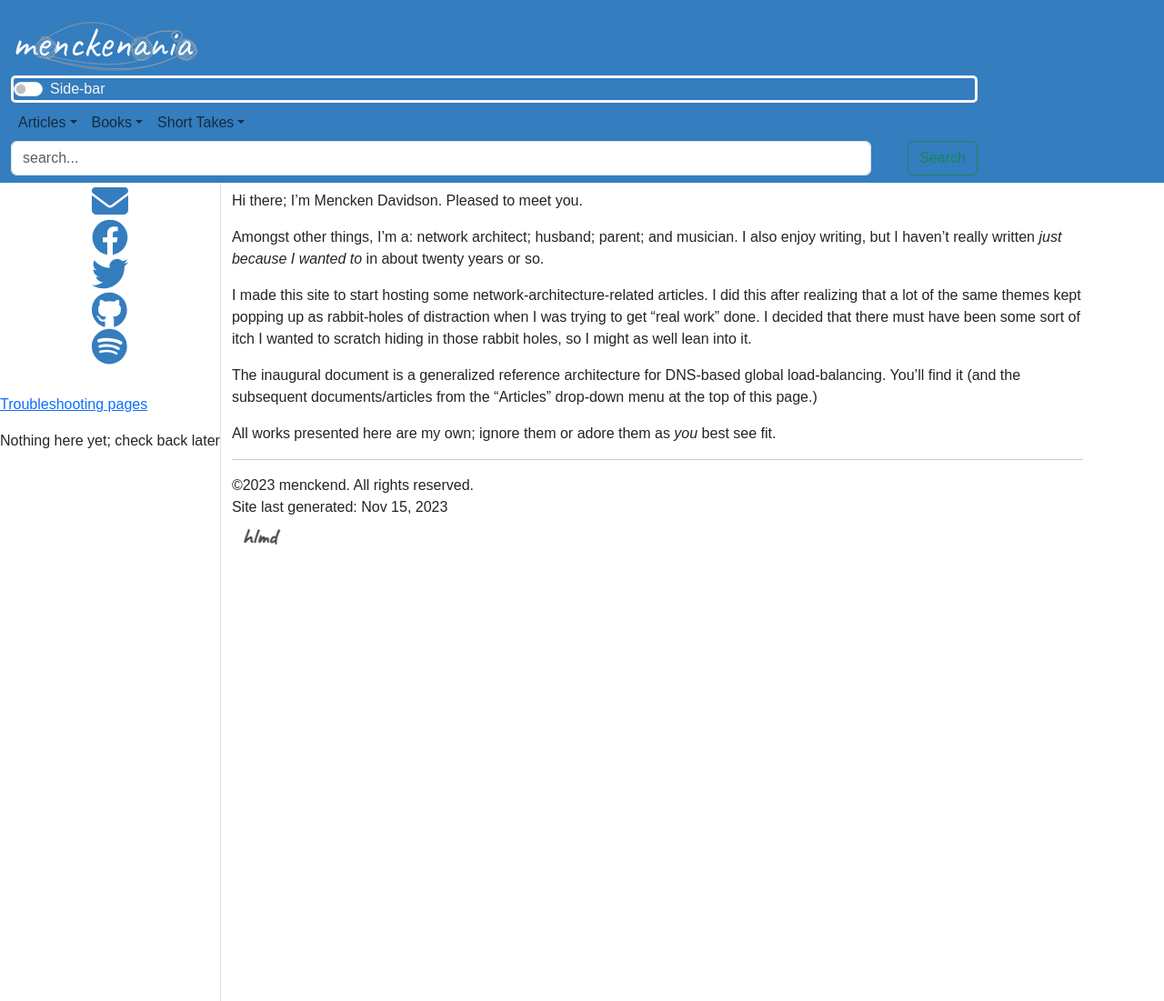
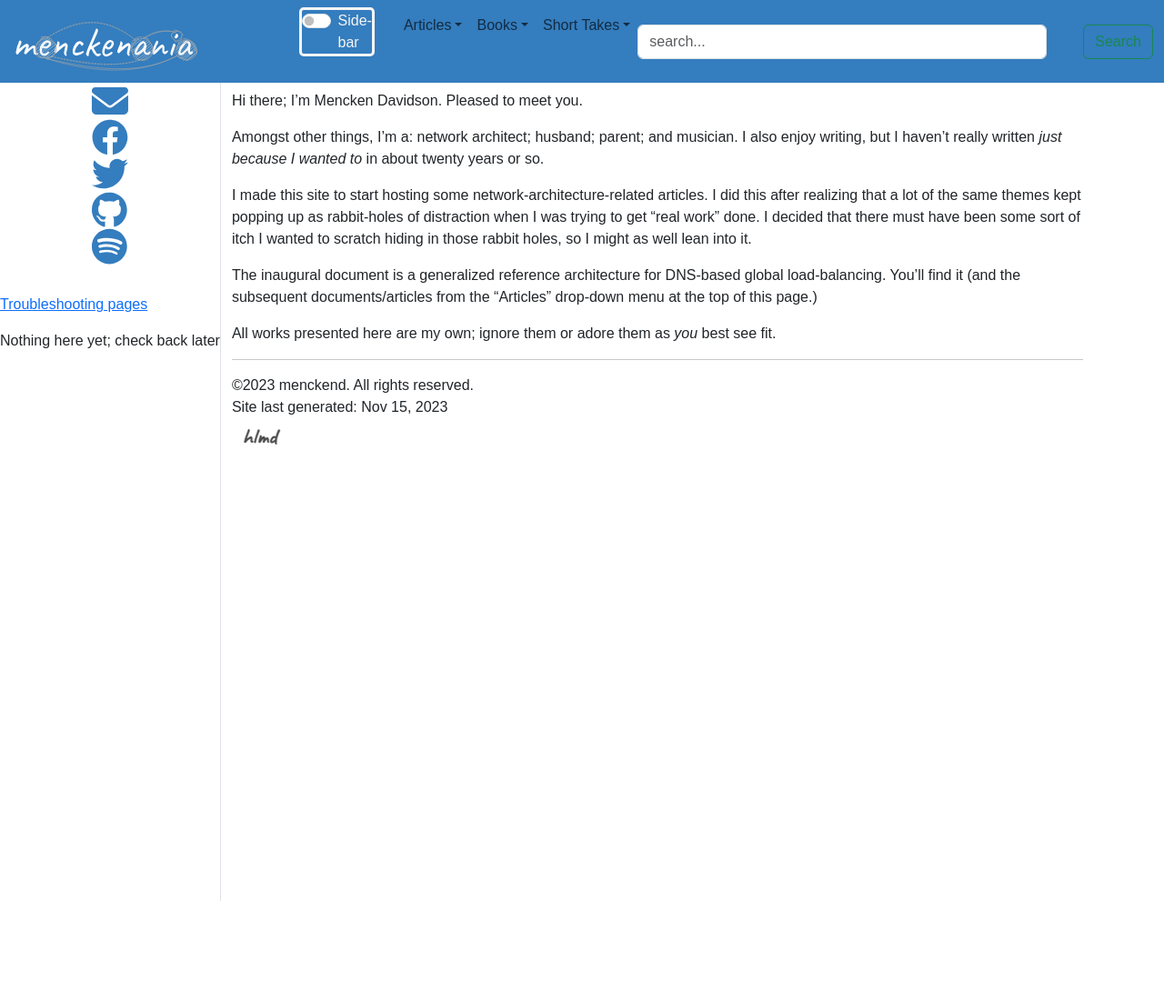
Before and after one commit to menckend/alpha, a Jekyll site: the page built from index.md, in a window 1280 px wide. Shown: the whole page at 91% size. Built offline with Jekyll 4.4.1, drawn with Linux system fonts in a browser that asks for light colours; nearby versions of some CDN libraries; some web fonts are replaced; comment, search, counter and statistics services are not loaded; after the commit the page ends 991 px from its top, so only the background shows below that.

Commit message:
Update topnav.html

```diff
--- a/_includes/topnav.html
+++ b/_includes/topnav.html
@@ -5,17 +5,17 @@
 
 <nav class="navbar navbar-expand-lg navbar-inverse navbar-static-top"  style="background-color:#347DBE; color: whitesmoke;">
     <div class="container-fluid topnavlinks">
-        <div class="row d-flex justify-content-between">
-            <div class="column">
+        <div class="row justify-content-between">
+            <div class="col">
                 <a class="navbar-brand" href="index.html"><img class="navbar-brand" style="height: 75px; padding-top: 0px" src="images/menckenania-logo.drawio.svg"></a>
             </div>
-            <div class="column">
+            <div class="col">
                 <button class="navbar-toggler" type="button" data-bs-toggle="collapse" data-bs-target="#navbarSupportedContent" aria-controls="navbarSupportedContent" aria-expanded="false" aria-label="Toggle top-nav">
                 <span class="navbar-toggler-icon"></span>
                 </button>
             </div>
 
-            <div class="column">
+            <div class="col">
                 {% comment %} toggle sidebar button {% endcomment %}
                 <div class="form-check form-switch" data-bs-target="#sidebar" data-bs-toggle="collapse" class="bi-toggle-off" style="border-color: whitesmoke; border-style: solid; border-radius: 5px;">
                     <input class="form-check-input" type="checkbox" role="switch" id="flexSwitchCheckDefault">
@@ -23,7 +23,7 @@
                 </div>
             </div>
 
-            <div class="column">
+            <div class="col justify-content-around>
                 <div class="collapse navbar-collapse" id="navbarSupportedContent">
                     <ul class="navbar-nav me-auto mb-2 mb-lg-0">
                     {% comment %} Get an array of all the unique "l1idx" values in all the pages on the site  {% endcomment %}
@@ -58,8 +58,7 @@
             </div>
 
 
-            <div class="column">
-
+            <div class="col justify-content-right">
                 <form class="d-flex">
                 <input id="search-input" class="form-control me-2" type="search" placeholder="{{site.data.strings.search_placeholder_text}}" aria-label="Search">
                 <ul id="results-container"></ul>
```
